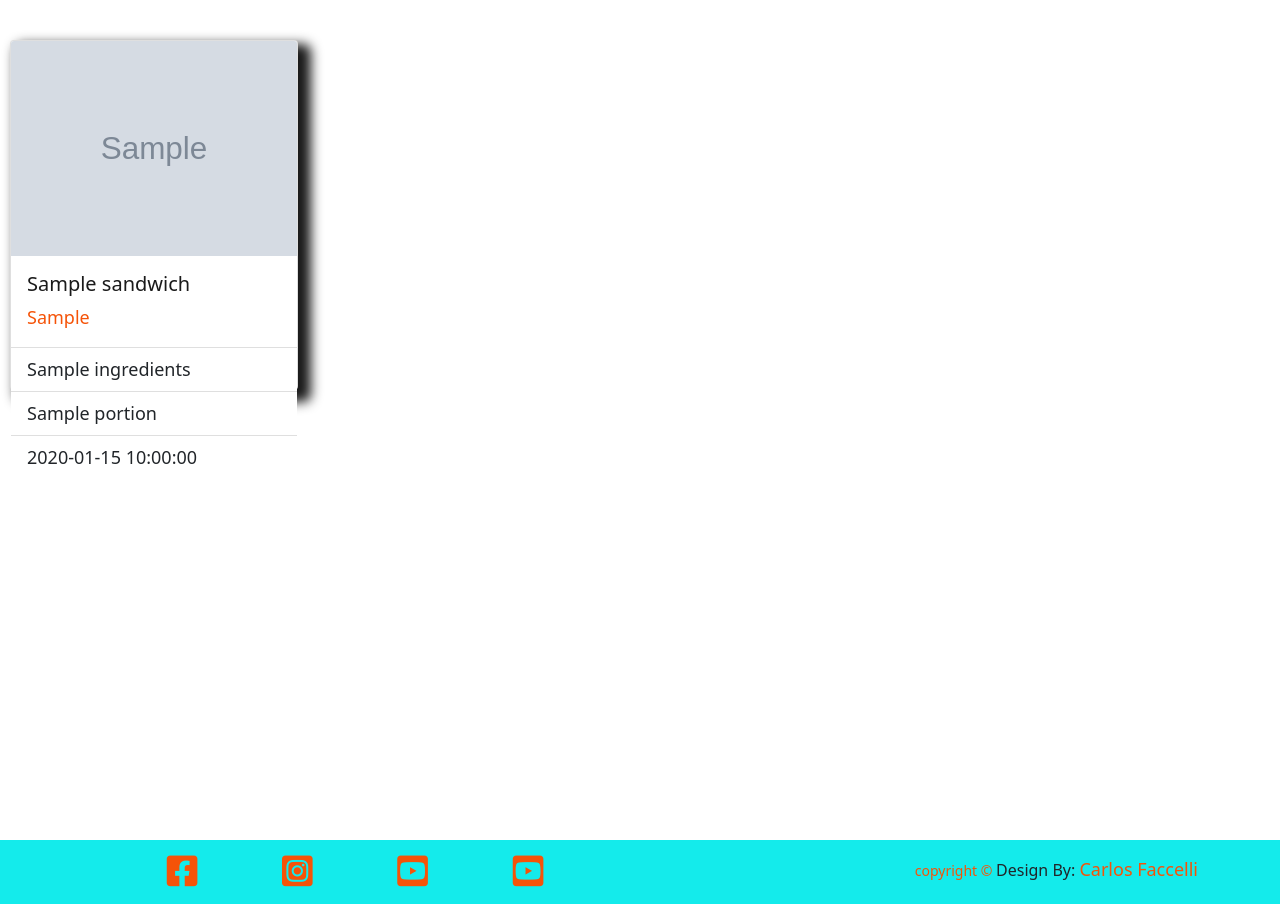
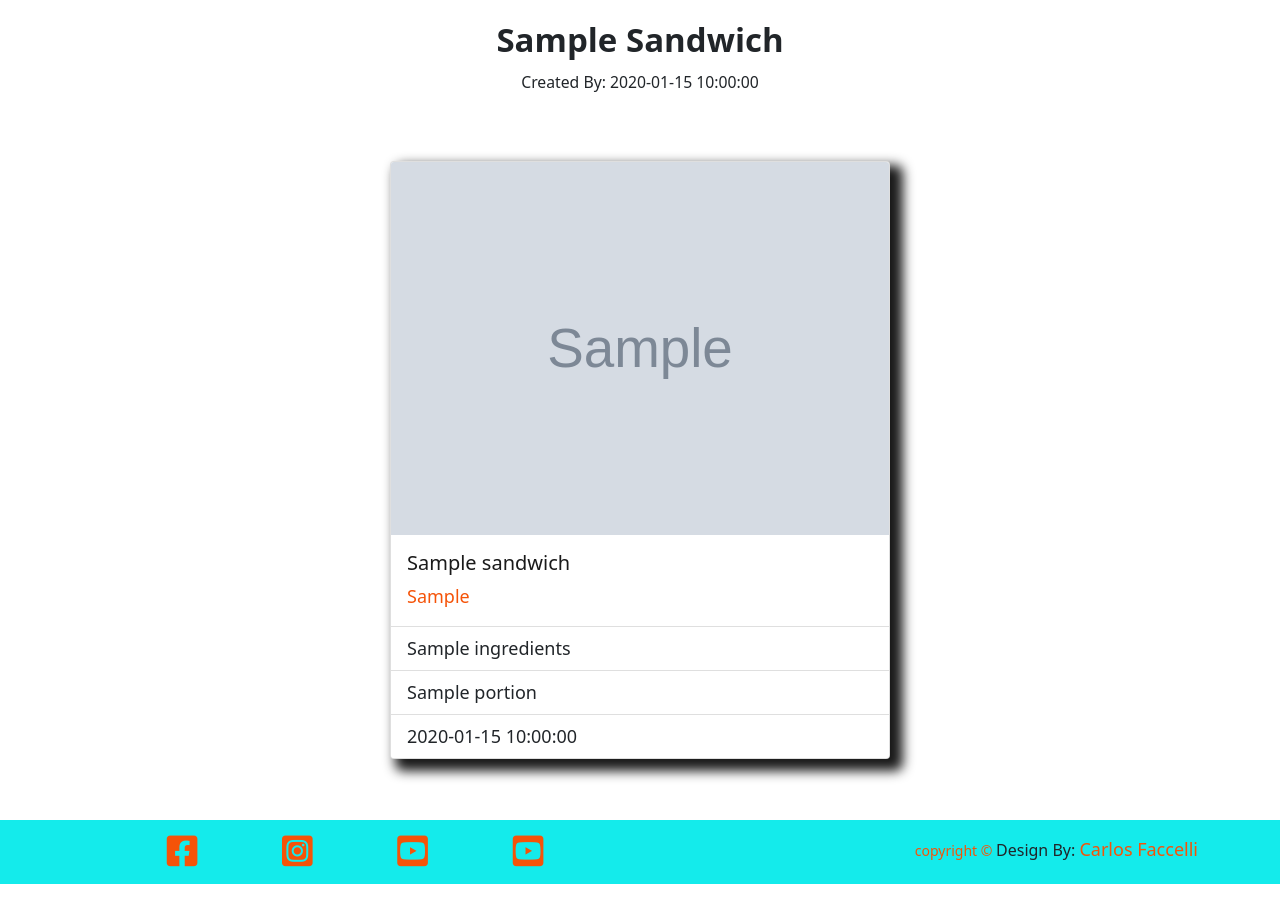
Before and after one commit to CarlosFaccelli26/Bread-Butter-Milestone, a Flask app: template templates/sandwich.html in a window 1280 px wide. Shown: the part 81-985 px from the top of the page. Run offline with Flask 2, Linux system fonts and the light colour scheme; the template is opened without the code that fills it: most values are stand-ins (such as "Sample title", 1, 10 or a date in 2020); grey boxes marked "Sample" are stand-in pictures; some libraries are stand-ins or nearby versions.

Commit message:
Adding styles to sandwich.html, editing modal and sandwich card

```diff
--- a/static/css/style.css
+++ b/static/css/style.css
@@ -207,6 +207,38 @@ label {
     bottom: 10px;
 }
 
+/* ================ Sandwich ================ */
+
+.info-sandwich h3 {
+    text-align: center;
+    font-size: 33px;
+    font-weight: bold;
+    text-transform: capitalize;
+}
+
+.info-sandwich p {
+    text-align: center;
+    text-transform: capitalize;
+}
+
+.sandwich .card {
+    width: 500px;
+    height: auto;
+    margin: 50px auto 0 auto;
+}
+
+.modal-open {
+    background-color: #0c0c0c52;
+}
+
+.modal-title {
+    margin-left: auto;
+}
+
+.card-body-btn {
+    margin: auto;
+}
+
 /* ================ Login ================ */
 
 /* ================ Register ================ */
--- a/templates/register.html
+++ b/templates/register.html
@@ -86,7 +86,7 @@ Register
                     </div>
                 </form>
                 <p class="info">
-                    <small>Already Registered? <a href="{{ url_for('login') }}">Register</a></small>
+                    <small>Already Registered? <a href="{{ url_for('login') }}">Login</a></small>
                 </p>
             </div>
         </div>
--- a/templates/sandwich.html
+++ b/templates/sandwich.html
@@ -3,8 +3,23 @@
 Sandwich
 {% endblock %}
 {% block content %}
-<section>
-    <div class="card" style="width: 18rem;">
+<section class="sandwich">
+    <div class="container">
+        <div class="row">
+            <div class="col-12">
+                <div class="info-sandwich">
+                    <h3>
+                        {{ sandwich.sandwich_name }}
+                    </h3>
+                    <p>
+                        <small>created by: {{ sandwich.created_by }}</small>
+                    </p>
+                </div>
+            </div>
+        </div>
+        <div class="row">
+            <div class="col-12">
+                <div class="card">
                     <img src="{{ sandwich.imageUrl }}" class="card-img-top" alt="...">
                     <div class="card-body">
                         <h5 class="card-title">{{ sandwich.sandwich_name }}</h5>
@@ -16,11 +31,16 @@ Sandwich
                         <li class="list-group-item">{{ sandwich.created_by }}</li>
                     </ul>
                     {% if sandwich.created_by == current_user.username %}
-            <div class="card-body">
-                <a href="{{ url_for('edit_sandwich', sandwich_id=sandwich._id) }}" class="btn btn-info btn-sm">Edit</a>
-                <button class="btn btn-danger btn-sm" data-bs-toggle="modal" data-bs-target="#deleteModal">Delete</button>
+                        <div class="card-body card-body-btn">
+                            <a href="{{ url_for('edit_sandwich', sandwich_id=sandwich._id) }}"
+                                class="btn btn-info btn-sm">Edit</a>
+                            <button class="btn btn-danger btn-sm" data-bs-toggle="modal"
+                                data-bs-target="#deleteModal">Delete</button>
                         </div>
                     {% endif %}
+                </div>
+            </div>
+        </div>
     </div>
 </section>
 <!-- Modal -->
@@ -32,7 +52,7 @@ Sandwich
                 <button type="button" class="btn-close" data-bs-dismiss="modal" aria-label="Close"></button>
             </div>
             <div class="modal-footer">
-                    <button type="button" class="btn btn-secondary" data-bs-dismiss="modal">No</button>
+                <button type="button" class="btn btn-primary" data-bs-dismiss="modal">No</button>
                 <form action="{{ url_for('delete_sandwich', sandwich_id=sandwich._id) }}">
                     <input class="btn btn-danger" type="submit" value="Delete">
                 </form>
```
Lines whose indentation alone changed are shown as unchanged.
